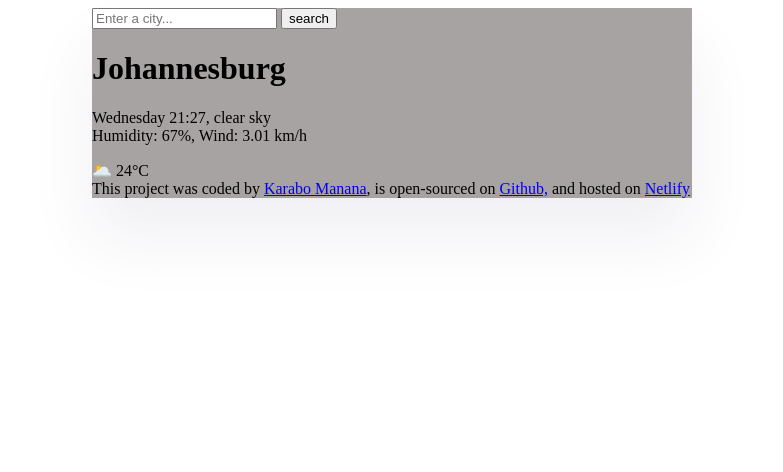
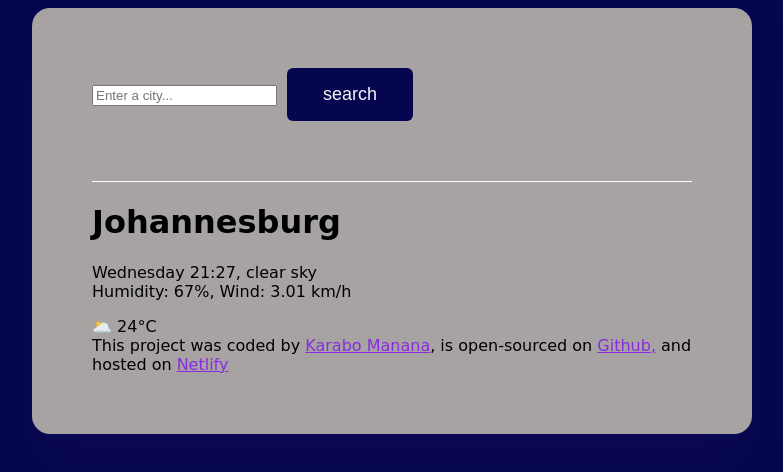
Before and after one commit to Lulama28/Weather-Page, a plain HTML site: page index.html in a window 1280 px wide. Shown: the whole page, without its empty margins (248-1031 px from the left). Drawn offline with Linux system fonts and the light colour scheme.

Commit message:
creating the styles for the application

```diff
--- a/src/styles.css
+++ b/src/styles.css
@@ -1,6 +1,33 @@
+body{
+    background-color: rgb(6, 6, 80);
+    font-family:cursive
+}
+
 .weather-page{
     background: rgb(167, 163, 163);
     margin: 0 auto;
     max-width: 600px;
     box-shadow: 0 40px 60px rgba(65, 50, 100, 0.08);
+    border-radius: 18px;
+    padding: 60px;
 }
+
+a{
+    color: blueviolet;
+}
+
+header{
+    border-bottom: 1px solid white;
+    padding: 0 0 60px 0;
+}
+
+.form-button{
+    background: rgb(6, 6, 80);
+    color: white;
+    padding: 16px 36px;
+    border: none;
+    font-size: 18px;
+    margin-left: 5px;
+    border-radius: 6px;
+    color: whitesmoke;
+}
```
